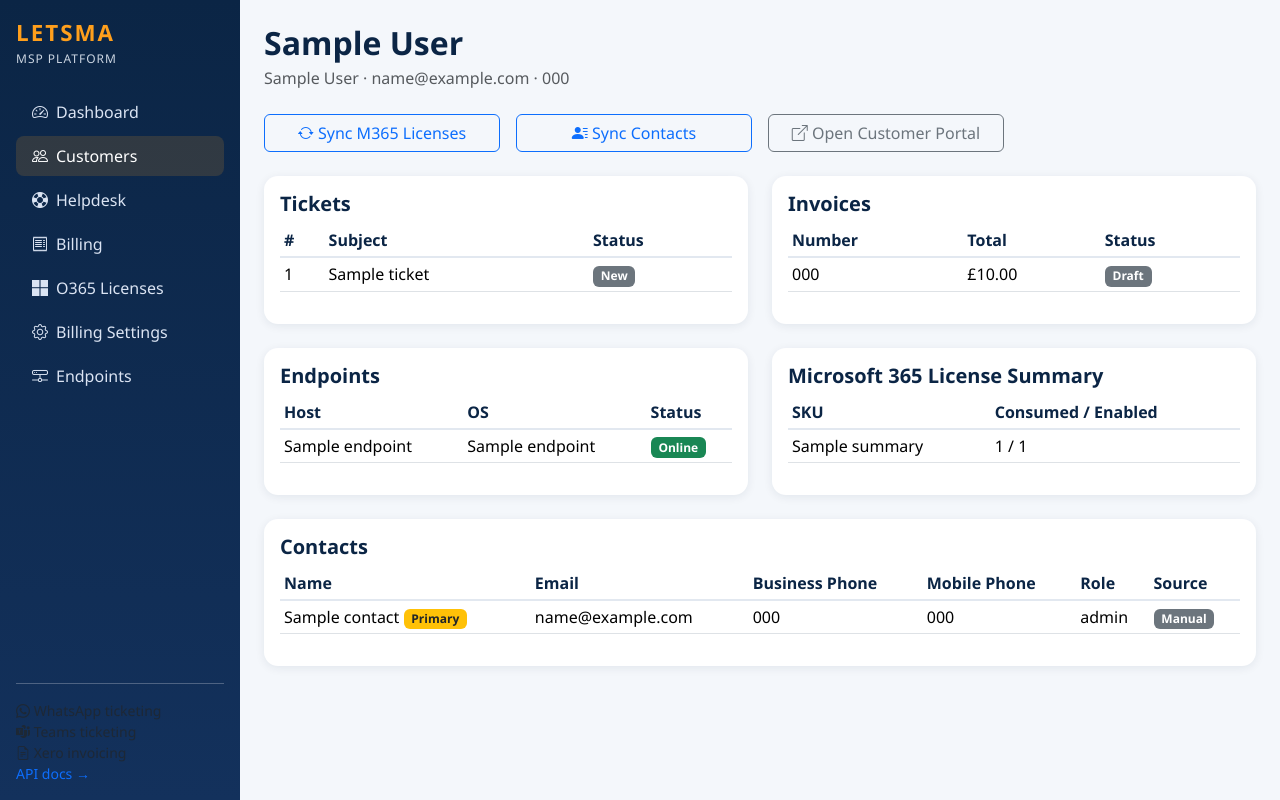
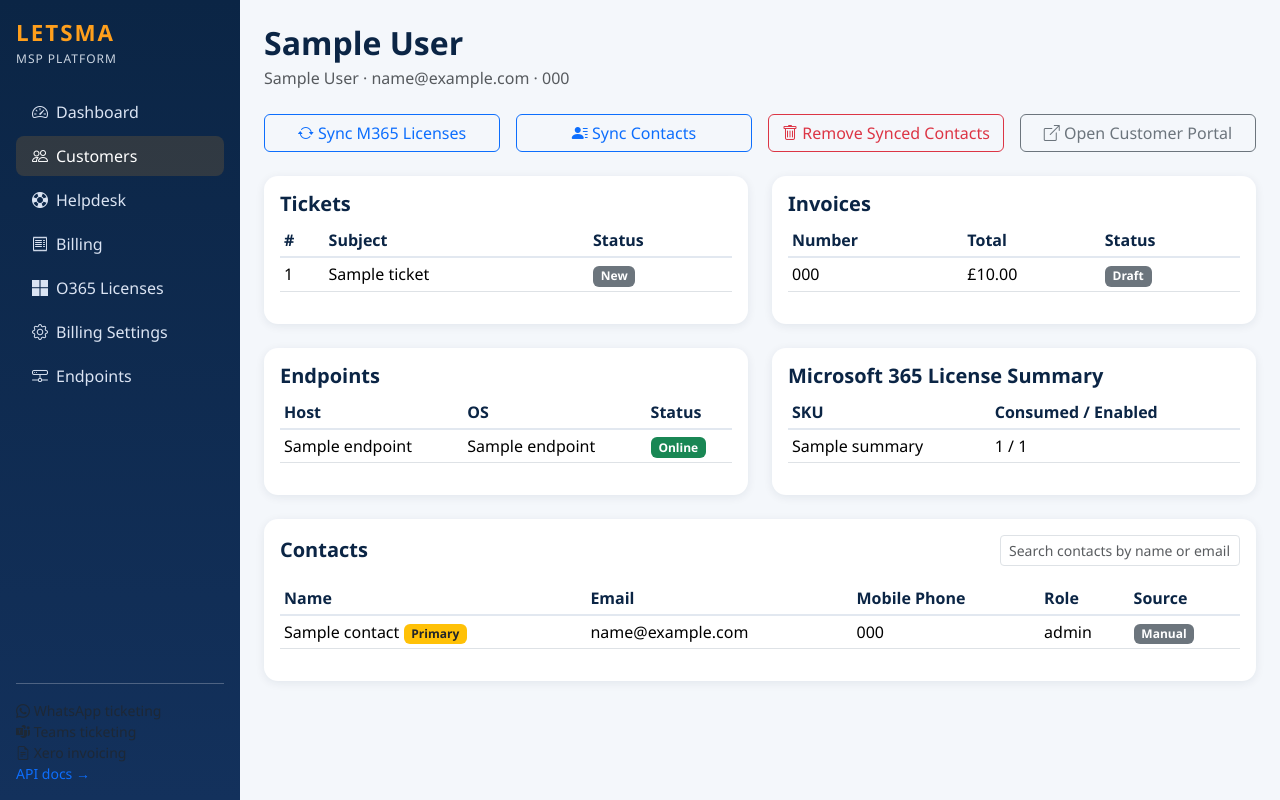
Before and after one commit to mattwells100/letsma-msp-platform, a FastAPI app: page /customers/1 in a window 1280 px wide. Run offline with FastAPI, Linux system fonts and the light colour scheme; tables that the repository leaves empty hold one stand-in row (values such as "Sample post"); parts of the project's set-up code (start-up, migrations or seed data) failed here and were passed over.

Commit message:
Restore contact search, add synced-contacts reset endpoint

```diff
--- a/app/templates/customer_detail.html
+++ b/app/templates/customer_detail.html
@@ -13,6 +13,11 @@
     <div class="col-md-3">
         <button class="btn btn-outline-primary w-100" onclick="return syncContacts(event, '{{ customer.id }}')">
             <i class="bi bi-person-lines-fill"></i> Sync Contacts
+        </button>
+    </div>
+    <div class="col-md-3">
+        <button class="btn btn-outline-danger w-100" onclick="return resetSyncedContacts(event, '{{ customer.id }}')">
+            <i class="bi bi-trash"></i> Remove Synced Contacts
         </button>
     </div>
     <div class="col-md-3">
@@ -87,15 +92,21 @@
 </div>
 
 <div class="card stat-card p-3 mt-4">
-    <h5 class="page-title">Contacts</h5>
-    <table class="table table-sm align-middle">
-        <thead><tr><th>Name</th><th>Email</th><th>Business Phone</th><th>Mobile Phone</th><th>Role</th><th>Source</th></tr></thead>
+    <div class="d-flex justify-content-between align-items-center mb-3 flex-wrap gap-2">
+        <h5 class="page-title mb-0">Contacts</h5>
+        <div style="min-width: 240px;">
+            <input type="text" id="contactSearchBox" class="form-control form-control-sm"
+                   placeholder="Search contacts by name or email..."
+                   onkeyup="filterContactsTable()">
+        </div>
+    </div>
+    <table class="table table-sm align-middle" id="contactsTable">
+        <thead><tr><th>Name</th><th>Email</th><th>Mobile Phone</th><th>Role</th><th>Source</th></tr></thead>
         <tbody>
-        {% for c in customer.contacts %}
+        {% for c in sorted_contacts %}
             <tr>
                 <td>{{ c.name }}{% if c.is_primary %} <span class="badge bg-warning text-dark">Primary</span>{% endif %}</td>
                 <td>{{ c.email or '-' }}</td>
-                <td>{{ c.business_phone or c.phone or '-' }}</td>
                 <td>{{ c.mobile_phone or '-' }}</td>
                 <td>{{ c.role or '-' }}</td>
                 <td>
@@ -107,10 +118,11 @@
                 </td>
             </tr>
         {% else %}
-            <tr><td colspan="6" class="text-muted">No contacts yet - add one manually or click "Sync Contacts" above (requires m365_tenant_id to be set).</td></tr>
+            <tr><td colspan="5" class="text-muted">No contacts yet - add one manually or click "Sync Contacts" above (requires m365_tenant_id to be set).</td></tr>
         {% endfor %}
         </tbody>
     </table>
+    <div id="noContactsMatch" class="text-muted small" style="display:none;">No contacts match your search.</div>
 </div>
 
 <script>
@@ -135,7 +147,7 @@ async function syncContacts(e, customerId) {
                 <i class="bi bi-check-circle"></i>
                 Synced successfully: <strong>${data.created}</strong> new, <strong>${data.updated}</strong> updated
                 out of ${data.total_from_graph} users found in Microsoft 365.
-                <br><span class="small text-muted">Skipped: ${data.skipped_disabled} disabled, ${data.skipped_unlicensed} unlicensed, ${data.skipped_no_email} no email.</span>
+                <br><span class="small text-muted">Skipped: ${data.skipped_disabled} disabled, ${data.skipped_guest} guests, ${data.skipped_unlicensed} unlicensed, ${data.skipped_no_email} no email.</span>
             </div>`;
             setTimeout(() => window.location.reload(), 2500);
         } else {
@@ -146,5 +158,49 @@ async function syncContacts(e, customerId) {
     }
     return false;
 }
+
+async function resetSyncedContacts(e, customerId) {
+    e.preventDefault();
+    if (!confirm('This will remove ALL Microsoft 365-synced contacts for this customer (manually-added contacts are kept). You can re-sync afterwards. Continue?')) {
+        return false;
+    }
+    const resultDiv = document.getElementById('contactsSyncResult');
+    resultDiv.innerHTML = '<div class="alert alert-info py-2 mb-0">Removing previously synced contacts...</div>';
+
+    try {
+        const resp = await fetch(`/api/contacts/synced/${customerId}`, {method: 'DELETE'});
+        const data = await resp.json();
+        if (resp.ok) {
+            resultDiv.innerHTML = `<div class="alert alert-success py-2 mb-0">Removed ${data.deleted_contacts} previously synced contact(s). Click "Sync Contacts" to repopulate.</div>`;
+            setTimeout(() => window.location.reload(), 2000);
+        } else {
+            resultDiv.innerHTML = `<div class="alert alert-danger py-2 mb-0">Failed: ${data.detail || JSON.stringify(data)}</div>`;
+        }
+    } catch (err) {
+        resultDiv.innerHTML = `<div class="alert alert-danger py-2 mb-0">Failed: ${err}</div>`;
+    }
+    return false;
+}
+
+function filterContactsTable() {
+    const query = document.getElementById('contactSearchBox').value.trim().toLowerCase();
+    const rows = document.querySelectorAll('#contactsTable tbody tr');
+    let visibleCount = 0;
+
+    rows.forEach(row => {
+        const nameCell = row.cells[0];
+        const emailCell = row.cells[1];
+        if (!nameCell || !emailCell) return;
+
+        const nameText = nameCell.textContent.toLowerCase();
+        const emailText = emailCell.textContent.toLowerCase();
+        const matches = nameText.includes(query) || emailText.includes(query);
+
+        row.style.display = matches ? '' : 'none';
+        if (matches) visibleCount++;
+    });
+
+    document.getElementById('noContactsMatch').style.display = (visibleCount === 0 && query !== '') ? '' : 'none';
+}
 </script>
 {% endblock %}
```
Also changed, not shown: app/routers/contacts_sync.py (+29 -2 lines).
